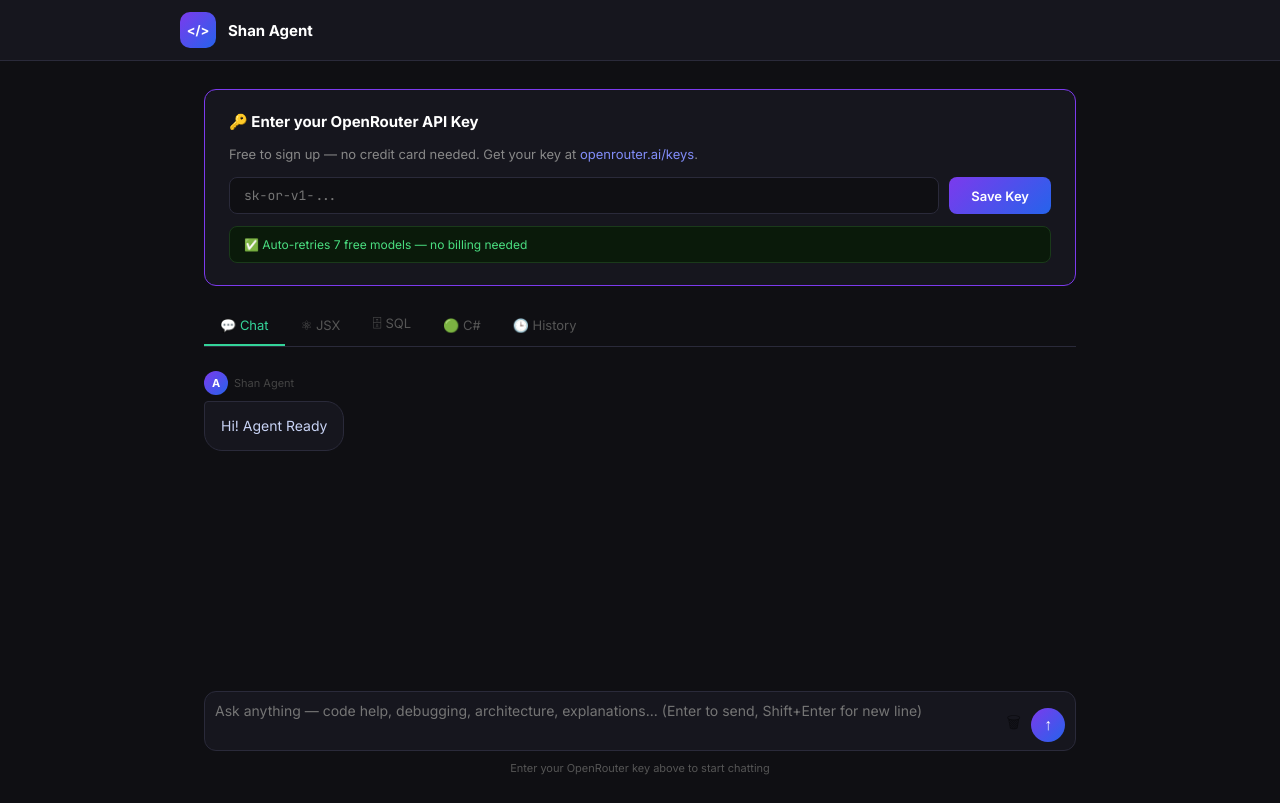
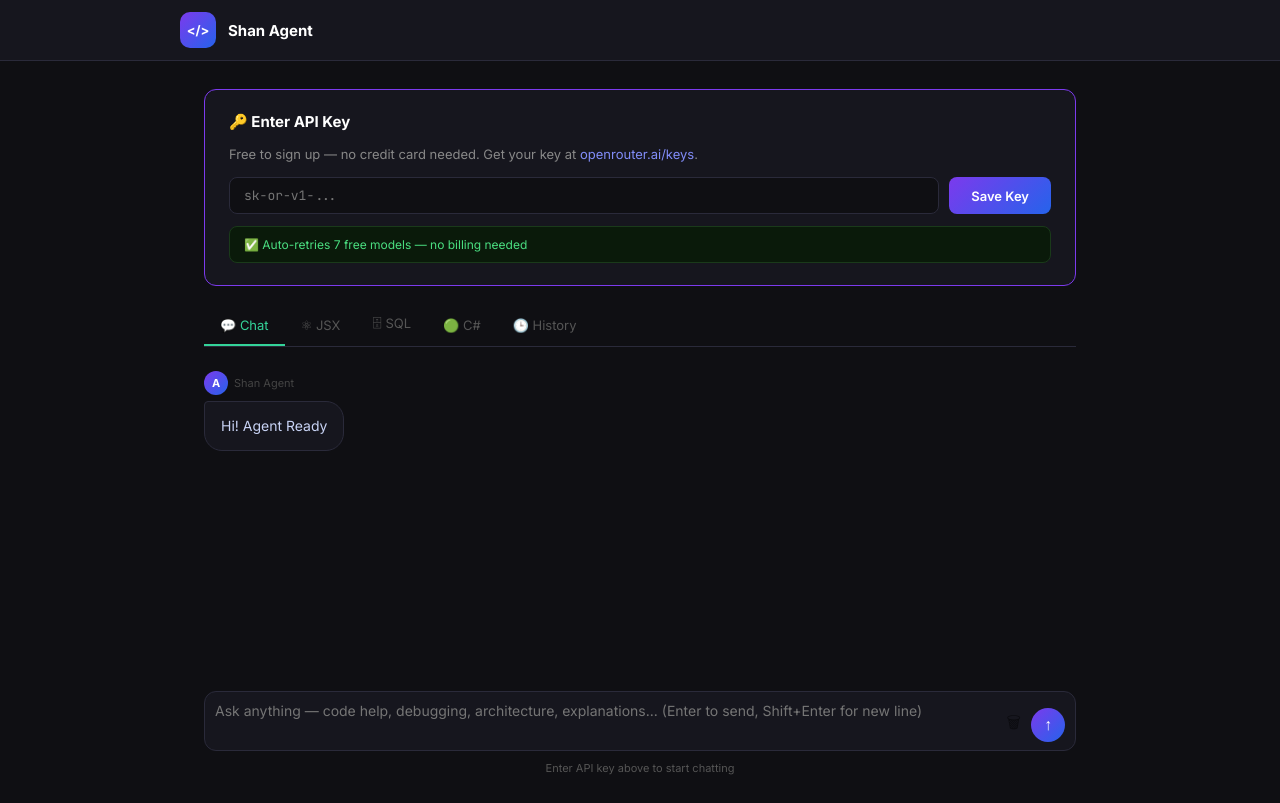
Before and after one commit to shantanusearch1/gemini-react-agent, a React (Vite) app: page / in a window 1280 px wide. Built offline with nearby package versions, Linux system fonts and the light colour scheme.

Commit message:
Update App.jsx

```diff
--- a/src/App.jsx
+++ b/src/App.jsx
@@ -245,7 +245,7 @@
 
   const generateJsx = async () => {
     if (!jsxPrompt.trim()) { jsxRef.current?.focus(); return }
-    if (!apiKey) { setJsxError('Enter your OpenRouter API key first.'); return }
+    if (!apiKey) { setJsxError('Enter API key first.'); return }
     setJsxLoading(true); setJsxError(''); setJsxCode(''); setJsxModel('')
     const sys = `You are an expert React developer. Generate complete production-ready .jsx files.
 Style: ${jsxStyle}, Page type: ${pageType}
@@ -262,7 +262,7 @@
 
   const generateSql = async () => {
     if (!sqlPrompt.trim()) { sqlRef.current?.focus(); return }
-    if (!apiKey) { setSqlError('Enter your OpenRouter API key first.'); return }
+    if (!apiKey) { setSqlError('Enter API key first.'); return }
     setSqlLoading(true); setSqlError(''); setSqlCode(''); setSqlModel('')
     const d = SQL_DIALECTS.find(x => x.id === dialect)
     const sys = `You are an expert database engineer for ${d.label}.
@@ -282,7 +282,7 @@
 
   const generateCs = async () => {
     if (!csPrompt.trim()) { csRef.current?.focus(); return }
-    if (!apiKey) { setCsError('Enter your OpenRouter API key first.'); return }
+    if (!apiKey) { setCsError('Enter API key first.'); return }
     setCsLoading(true); setCsError(''); setCsCode(''); setCsModel('')
     const t = CSHARP_TYPES.find(x => x.id === csType)
     const sys = `You are an expert C# .NET 8 developer for ${t.label}.
@@ -324,7 +324,7 @@
       <main style={styles.main}>
         {!keySet && (
           <div style={styles.keyBox}>
-            <div style={styles.keyTitle}>🔑 Enter your OpenRouter API Key</div>
+            <div style={styles.keyTitle}>🔑 Enter API Key</div>
             <div style={styles.keySub}>Free to sign up — no credit card needed. Get your key at <a href="https://openrouter.ai/keys" target="_blank" rel="noreferrer" style={styles.link}>openrouter.ai/keys</a>.</div>
             <div style={styles.keyRow}>
               <input type="password" value={apiKey} onChange={e => setApiKey(e.target.value)} onKeyDown={e => e.key === 'Enter' && saveKey()} placeholder="sk-or-v1-..." style={styles.keyInput} />
@@ -409,7 +409,7 @@
                   </button>
                 </div>
               </div>
-              {!keySet && <div style={{ fontSize: 11, color: '#555', marginTop: 6, textAlign: 'center' }}>Enter your OpenRouter key above to start chatting</div>}
+              {!keySet && <div style={{ fontSize: 11, color: '#555', marginTop: 6, textAlign: 'center' }}>Enter API key above to start chatting</div>}
             </div>
           </div>
         )}
```
